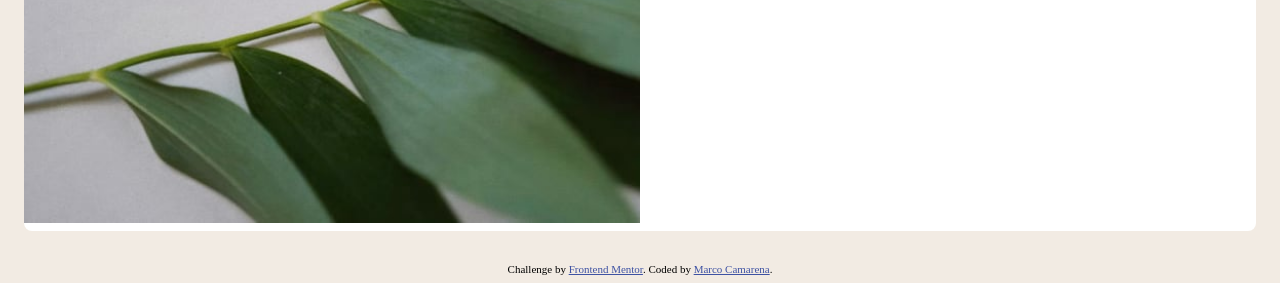
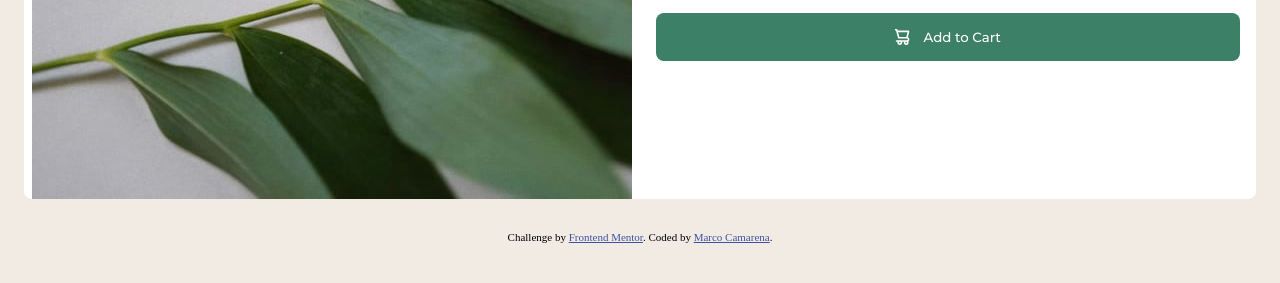
Before and after one commit to maco-data/frontEndMentor_ch01, a plain HTML site: page index.html in a window 1280 px wide. Shown: the part 741-1024 px from the top of the page. After the commit the page ends 992 px from the top, so only its background shows below. Drawn offline with Linux system fonts and the light colour scheme.

Commit message:
Fix image fill and box size

```diff
--- a/css/main.css
+++ b/css/main.css
@@ -15,9 +15,24 @@
 	--white: hsl(0, 0%, 100%);
 }
 
+*::before,
+*::after {
+	box-sizing: border-box;
+}
+
+img,
+picture,
+video,
+canvas,
+svg {
+	display: block;
+	max-width: 100%;
+}
+
 body {
 	background-color: var(--cream);
 	font-size: 2rem;
+	height: 100%;
 	max-width: 1440px;
 	display: grid;
 	place-content: center;
@@ -38,6 +53,7 @@ h1 {
 }
 
 #container {
+	box-sizing: content-box;
 	background-color: var(--white);
 	border-radius: 0.5rem;
 	display: grid;
@@ -45,6 +61,8 @@ h1 {
 	margin: 2rem 1rem 1rem;
 	@media min-width: 375px;
 	overflow: hidden;
+	justify-items: center;
+	align-items: center;
 }
 
 @media (min-width: 600px) {
@@ -57,7 +75,9 @@ h1 {
 	position: relative;
 	width: 100%;
 	align-items: center;
-	object-fit: cover;
+	object-fit: fit;
+	overflow: hidden;
+	max-width: 600px;
 }
 
 #product_info {
--- a/index.html
+++ b/index.html
@@ -13,9 +13,9 @@
 
 <body>
   <div id="container">
-    <picture>
+    <picture id="product_image">
       <source srcset="images/image-product-desktop.jpg" media="(min-width: 600px)">
-      <img id="product_image" src="./images/image-product-mobile.jpg" alt="perfume">
+      <img src="./images/image-product-mobile.jpg" alt="perfume">
     </picture>
     <div id="product_info">
 
```
